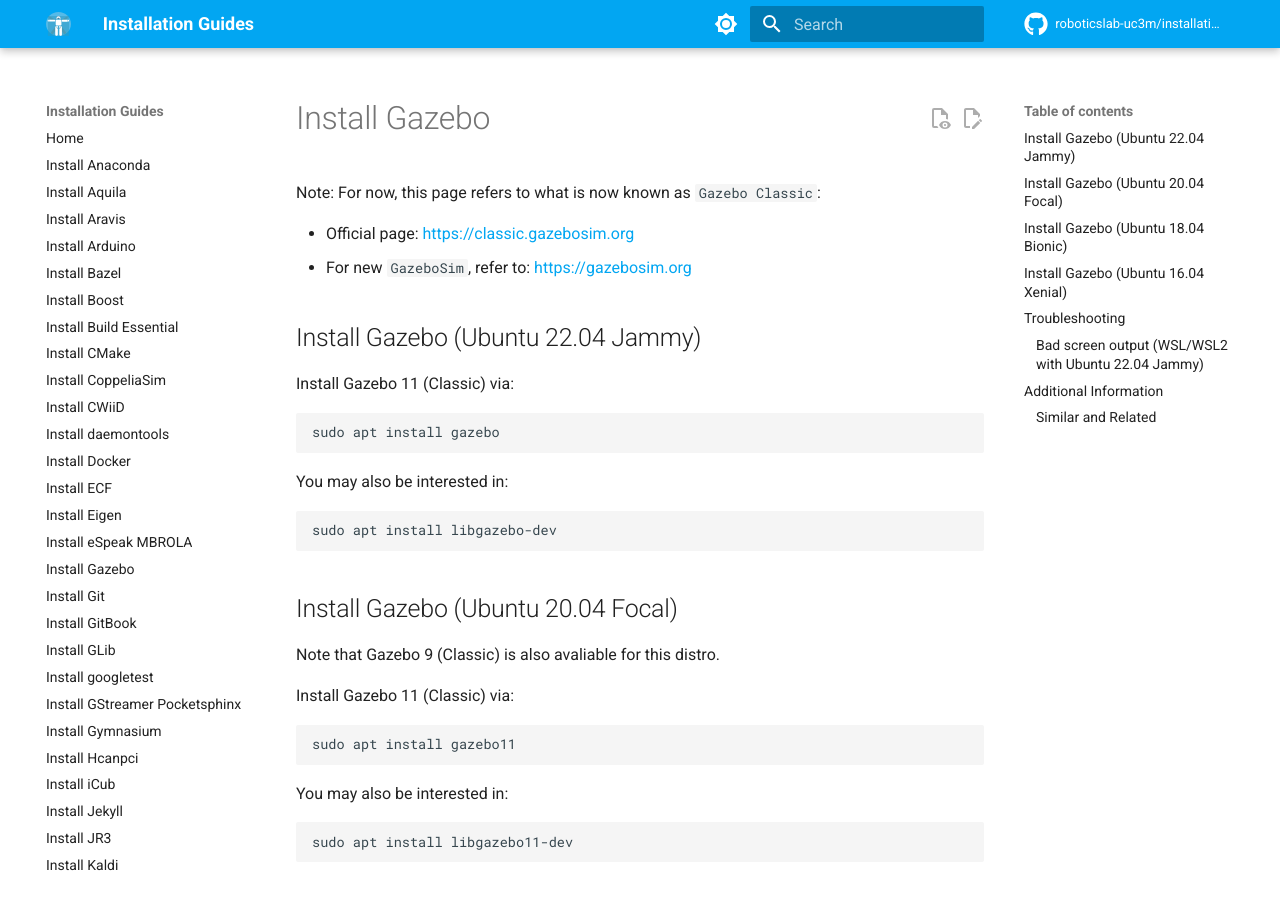
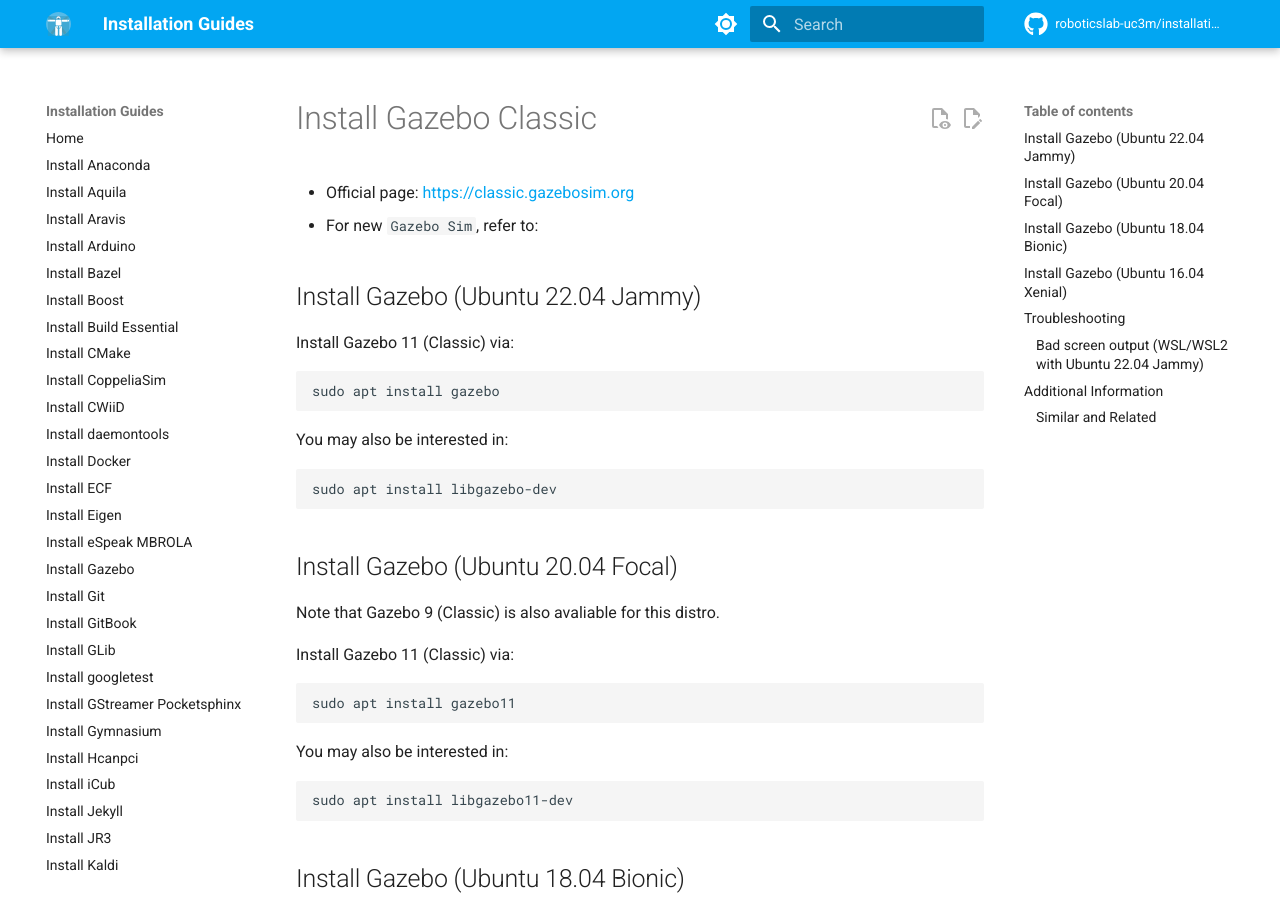
Before and after one commit to roboticslab-uc3m/installation-guides, an MkDocs documentation site: the page built from docs/install-gazebo-classic.md, in a window 1280 px wide and 900 px high. Built offline with MkDocs 1.6.1 and Material for MkDocs 9.7.7, drawn with Linux system fonts in a browser that asks for light colours; comment, search, counter and statistics services are not loaded.

Commit message:
add new install-gazebo vs install-gazebo-classic

```diff
--- a/docs/install-gazebo-classic.md
+++ b/docs/install-gazebo-classic.md
@@ -1,9 +1,7 @@
-# Install Gazebo
-
-Note: For now, this page refers to what is now known as `Gazebo Classic`:
+# Install Gazebo Classic
 
 - Official page: <https://classic.gazebosim.org>
-- For new `GazeboSim`, refer to: <https://gazebosim.org>
+- For new `Gazebo Sim`, refer to: <install-gazebo.md>
 
 ## Install Gazebo (Ubuntu 22.04 Jammy)
 
```
Also changed, not shown: docs/install-gazebo.md (added, +5 -0 lines).
